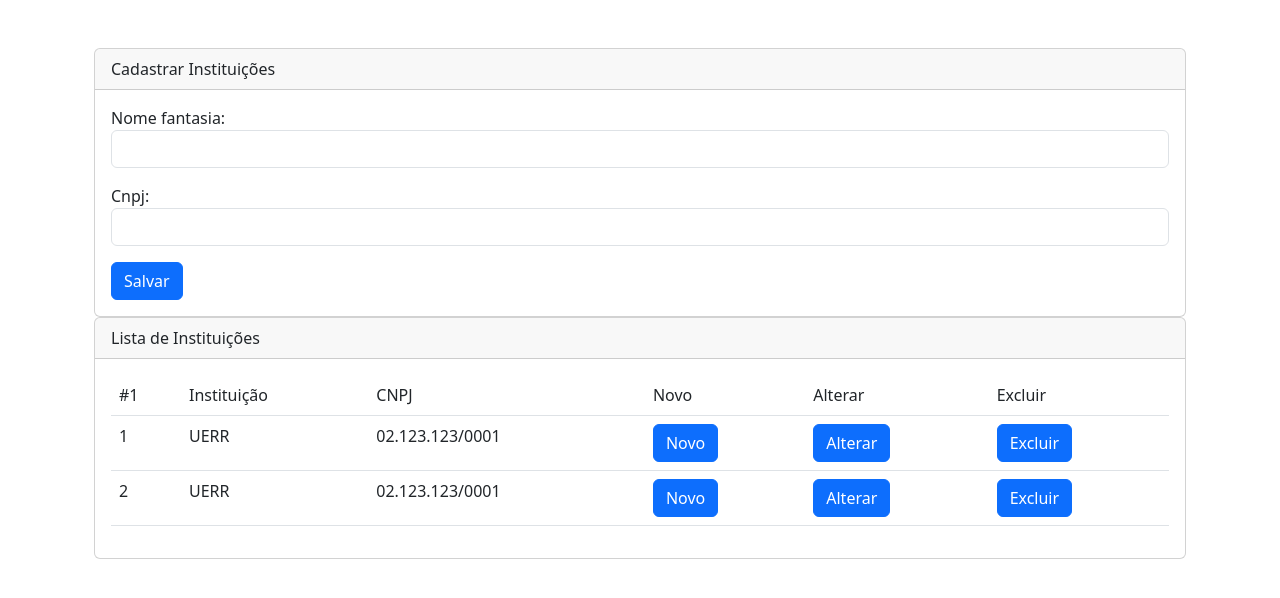
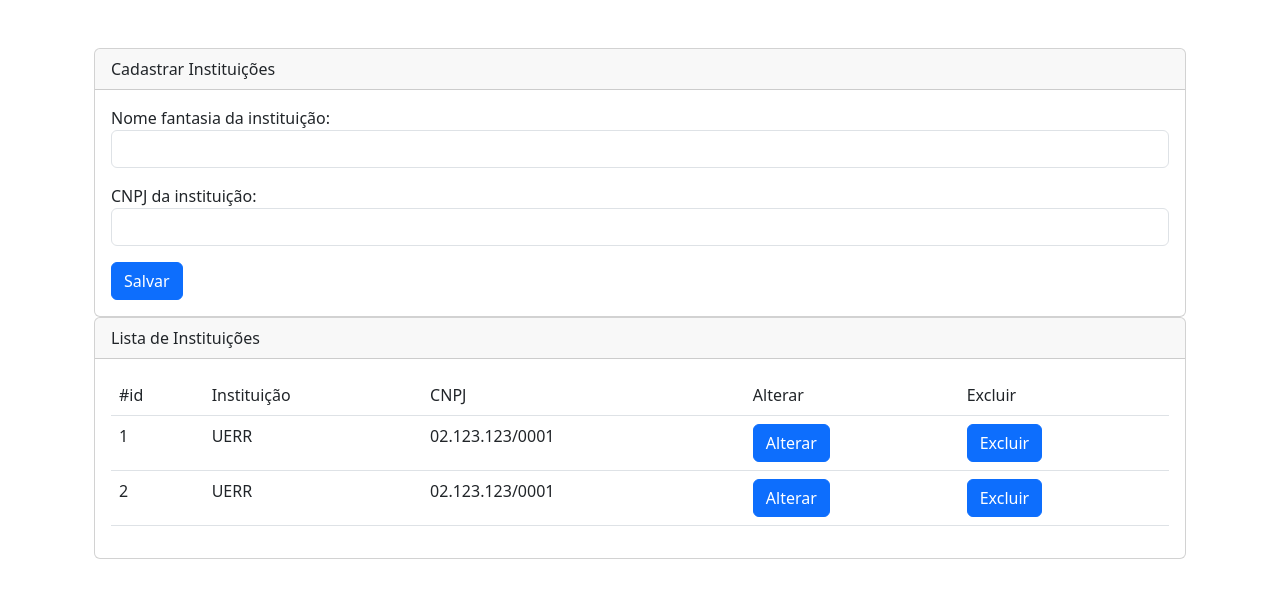
Before and after one commit to fpcarlosuerr/pjaula, a Django app: page /instituicao/novo in a window 1280 px wide. Shown: the part 56-654 px from the top of the page. Run offline with Django 5.2, Linux system fonts and the light colour scheme; data comes from the database, SQL or seed files in the repository.

Commit message:
Cadastro Instituição Comple

```diff
--- a/appaula/forms.py
+++ b/appaula/forms.py
@@ -6,6 +6,10 @@
     class Meta:
         model = Instituicao
         fields = ['nome_fantasia','cnpj']
+        labels = {
+            'nome_fantasia':'Nome fantasia da instituição',
+            'cnpj':'CNPJ da instituição'
+        }
         widgets = {
             'nome_fantasia':forms.TextInput(attrs={'class':'form-control','required': 'required'}),
             'cnpj':forms.TextInput(attrs={'class':'form-control'}),
@@ -23,6 +27,12 @@
     class Meta:
         model = Setor
         fields = ['nome','email','ramal','instituicao']
+        labels = {
+            'instituicao':'Nome da Instituição',
+            'nome':'Nome do Setor',
+            'email':'E-Mail do Setor',
+            'ramal':'Ramal do Setor',
+        }
         widgets = {
             'nome':forms.TextInput(attrs={'class':'form-control'}),
             'email':forms.EmailInput(attrs={'class':'form-control'}),
--- a/appaula/templates/appaula/form_instituicao.html
+++ b/appaula/templates/appaula/form_instituicao.html
@@ -20,7 +20,12 @@
             Cadastrar Instituições
         </div>
         <div class="card-body">
-            <form method="POST">
+            <form method="POST"
+            action="{% if instituicao.id %}
+                         {% url 'editar_instituicao' instituicao.id %}
+                    {% else %}
+                         {% url 'criar_instituicao' %}
+                    {% endif %}">
                 {% csrf_token %}
                 <div class="mb-3">
                     {{ form.nome_fantasia.label_tag }}
@@ -30,6 +35,7 @@
                     {{ form.cnpj.label_tag }}
                     {{ form.cnpj }}
                 </div>
+                <input type="hidden" id="{{instituicao.id}}">
                 <button type="submit" class="btn btn-primary">Salvar</button>
             </form>
         </div>
@@ -43,10 +49,9 @@
                 <table class="table">
                     <thead>
                         <tr>
-                            <td>#1</td>
+                            <td>#id</td>
                             <td>Instituição</td>
                             <td>CNPJ</td>
-                            <td>Novo</td>
                             <td>Alterar</td>
                             <td>Excluir</td>
                         </tr>
@@ -57,9 +62,8 @@
                             <td>{{i.id}}</td>
                             <td>{{i.nome_fantasia}}</td>
                             <td>{{i.cnpj}}</td>
-                            <td><a href="#"  class="btn btn-primary">Novo</a></td>
-                            <td><a href="#"  class="btn btn-primary">Alterar</a></td>
-                            <td><a href="#" class="btn btn-primary">Excluir</a></td>
+                            <td><a href="{% url 'editar_instituicao' i.id %}"  class="btn btn-primary">Alterar</a></td>
+                            <td><a href="{% url 'excluir_instituicao' i.id %}" class="btn btn-primary">Excluir</a></td>
                         </tr>
                         {% endfor %}
                     </tbody>
--- a/appaula/urls.py
+++ b/appaula/urls.py
@@ -7,5 +7,6 @@
     path('cadastro_pessoa',views.cadastro_pessoa,name="cadpessoa"),
     path('instituicao/novo',views.criar_instituicao,name='criar_instituicao'),
     path('instituicao/alterar/<int:id>/', views.criar_instituicao, name='editar_instituicao'),
+    path('instituicao/excluir/<int:id>/', views.excluir_instituicao, name='excluir_instituicao'),
     path('instituicoes/', views.listar_instituicoes, name='listar_instituicoes'),
 ]
--- a/appaula/views.py
+++ b/appaula/views.py
@@ -29,6 +29,18 @@
         'instituicao': instituicao
     })
 
+def excluir_instituicao(request, id):
+    instituicao = get_object_or_404(Instituicao,pk=id)
+    instituicao.delete()
+    instituicao=None
+    lista_instituicoes=Instituicao.objects.all()
+    form = InstituicaoForm(instance=instituicao)
+    return render(request, 'appaula/form_instituicao.html', {
+        'form': form,
+        'lista_instituicoes': lista_instituicoes,
+        'instituicao': instituicao
+    })
+
 #Metodo para listar as instituições cadastradas
 def listar_instituicoes(request):
     instituicao = None
```
Also changed, not shown: 1 other file.
